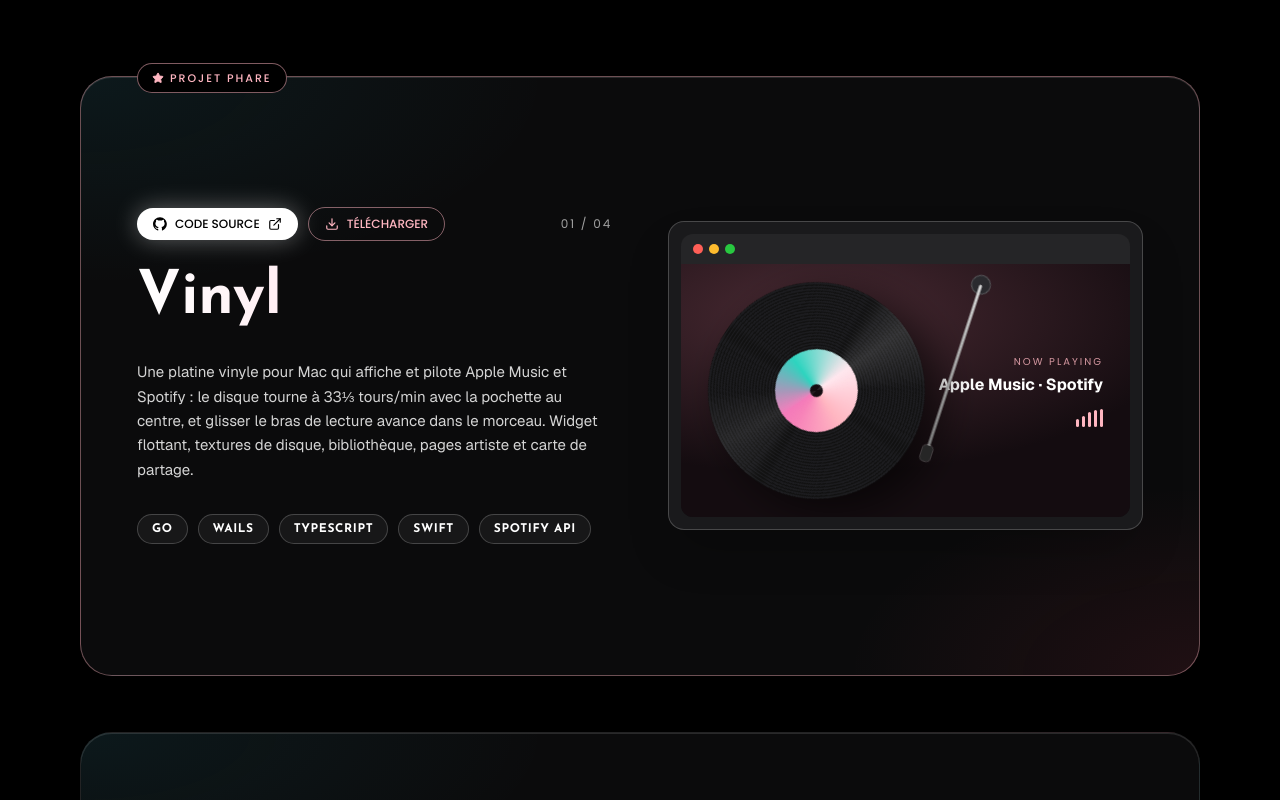
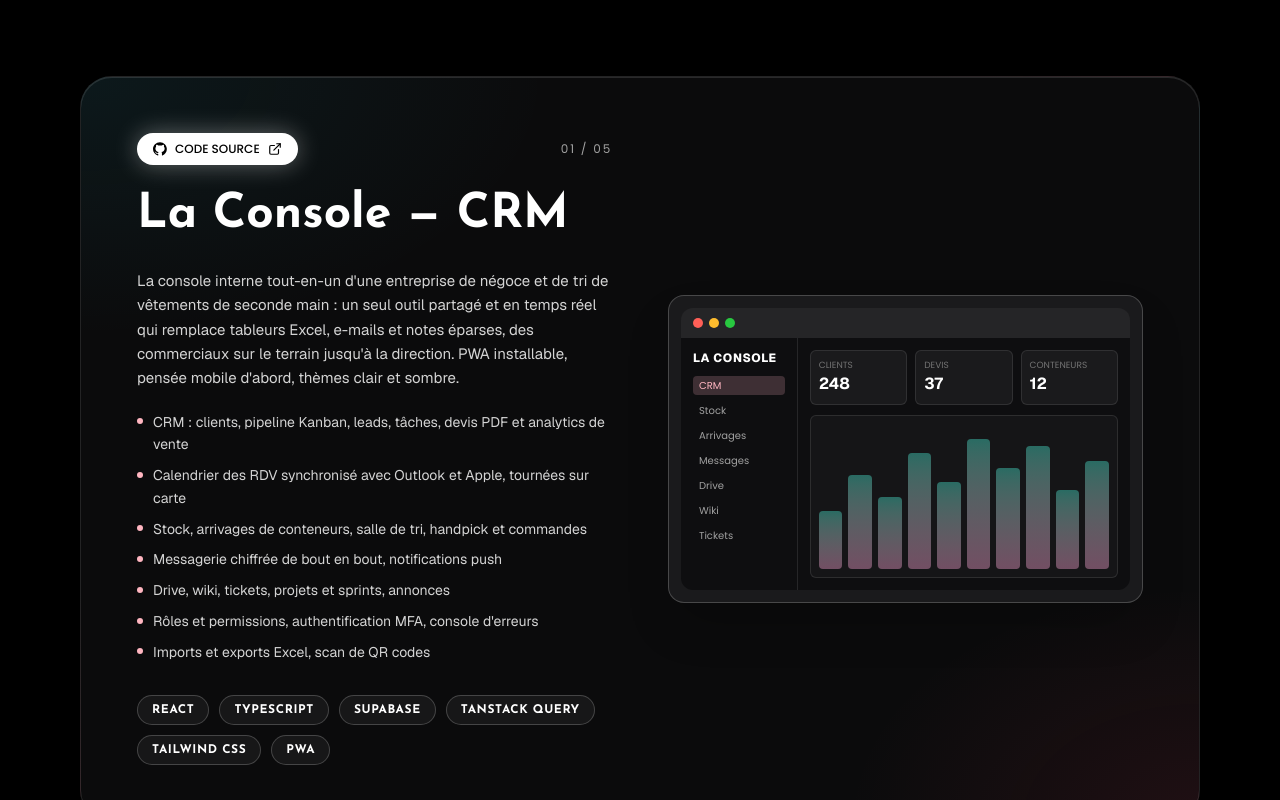
Before and after one commit to Peuraud-Pierre/Portfolio, a Next.js app: page / in a window 1280 px wide. Shown: the part 2920-3720 px from the top of the page. Built offline with nearby package versions, Linux system fonts and the light colour scheme; a web font is replaced by a local one.

Commit message:
feat: add console project with features and update Project type to include console preview

```diff
--- a/app/_components/ProjectsSection.tsx
+++ b/app/_components/ProjectsSection.tsx
@@ -84,6 +84,16 @@
           {project.title}
         </h3>
         <p className="mt-6 font-sans text-[15px] leading-relaxed text-neutral-300">{project.description}</p>
+        {project.features && (
+          <ul className="mt-5 flex flex-col gap-2 font-sans text-sm leading-relaxed text-neutral-300">
+            {project.features.map((feature) => (
+              <li key={feature} className="flex gap-2.5">
+                <span className="mt-[0.55em] h-1.5 w-1.5 shrink-0 rounded-full bg-pinkish" />
+                {feature}
+              </li>
+            ))}
+          </ul>
+        )}
         <ul className="mt-8 flex flex-wrap gap-2.5">
           {project.tags.map((tag) => (
             <li
@@ -132,6 +142,49 @@
   const { kind, lines } = project.preview;
 
   if (kind === "vinyl") return <VinylPreview caption={lines} />;
+
+  // Tableau de bord : menu des modules à gauche, indicateurs et graphique à droite
+  if (kind === "console") {
+    return (
+      <div className="flex h-full">
+        <div className="flex w-[26%] flex-col gap-1.5 border-r border-white/10 p-3">
+          <span className="mb-1 font-display text-[10px] font-extrabold uppercase tracking-wider text-white sm:text-xs">
+            La Console
+          </span>
+          {lines.map((l, i) => (
+            <span
+              key={l}
+              className={cn(
+                "rounded px-1.5 py-0.5 font-pop text-[8px] sm:text-[10px]",
+                i === 0 ? "bg-pinkish/20 text-pinkish" : "text-neutral-400"
+              )}
+            >
+              {l}
+            </span>
+          ))}
+        </div>
+        <div className="flex flex-1 flex-col gap-2.5 p-3">
+          <div className="grid grid-cols-3 gap-2">
+            {["Clients", "Devis", "Conteneurs"].map((k, i) => (
+              <div key={k} className="rounded-md border border-white/10 bg-white/5 p-2">
+                <span className="block font-pop text-[7px] uppercase text-neutral-500 sm:text-[9px]">{k}</span>
+                <span className="font-display text-xs font-bold text-white sm:text-base">{[248, 37, 12][i]}</span>
+              </div>
+            ))}
+          </div>
+          <div className="flex flex-1 items-end gap-1.5 rounded-md border border-white/10 bg-white/[0.03] p-2">
+            {[40, 65, 50, 80, 60, 90, 70, 85, 55, 75].map((h, i) => (
+              <div
+                key={i}
+                className="flex-1 rounded-sm bg-gradient-to-t from-pink-300/40 to-teal-300/40"
+                style={{ height: `${h}%` }}
+              />
+            ))}
+          </div>
+        </div>
+      </div>
+    );
+  }
 
   if (kind === "web") {
     return (
--- a/app/_data/content.ts
+++ b/app/_data/content.ts
@@ -82,13 +82,32 @@
   url: string;
   // Capture d'écran optionnelle (ex: "/projects/social.png"), sinon un aperçu stylisé est généré.
   image?: string;
-  preview: { kind: "terminal" | "web" | "code" | "vinyl"; lines: string[] };
+  preview: { kind: "terminal" | "web" | "code" | "vinyl" | "console"; lines: string[] };
+  // Liste optionnelle des fonctionnalités clés, affichée sous la description
+  features?: string[];
   // Projet mis en avant : badge "Projet phare" et lien de téléchargement
   featured?: boolean;
   downloadUrl?: string;
 };
 
 export const PROJECTS: Project[] = [
+  {
+    title: "La Console — CRM",
+    description:
+      "La console interne tout-en-un d'une entreprise de négoce et de tri de vêtements de seconde main : un seul outil partagé et en temps réel qui remplace tableurs Excel, e-mails et notes éparses, des commerciaux sur le terrain jusqu'à la direction. PWA installable, pensée mobile d'abord, thèmes clair et sombre.",
+    features: [
+      "CRM : clients, pipeline Kanban, leads, tâches, devis PDF et analytics de vente",
+      "Calendrier des RDV synchronisé avec Outlook et Apple, tournées sur carte",
+      "Stock, arrivages de conteneurs, salle de tri, handpick et commandes",
+      "Messagerie chiffrée de bout en bout, notifications push",
+      "Drive, wiki, tickets, projets et sprints, annonces",
+      "Rôles et permissions, authentification MFA, console d'erreurs",
+      "Imports et exports Excel, scan de QR codes",
+    ],
+    tags: ["REACT", "TYPESCRIPT", "SUPABASE", "TANSTACK QUERY", "TAILWIND CSS", "PWA"],
+    url: "https://github.com/Peuraud-Pierre/Crm",
+    preview: { kind: "console", lines: ["CRM", "Stock", "Arrivages", "Messages", "Drive", "Wiki", "Tickets"] },
+  },
   {
     title: "Vinyl",
     description:
```
